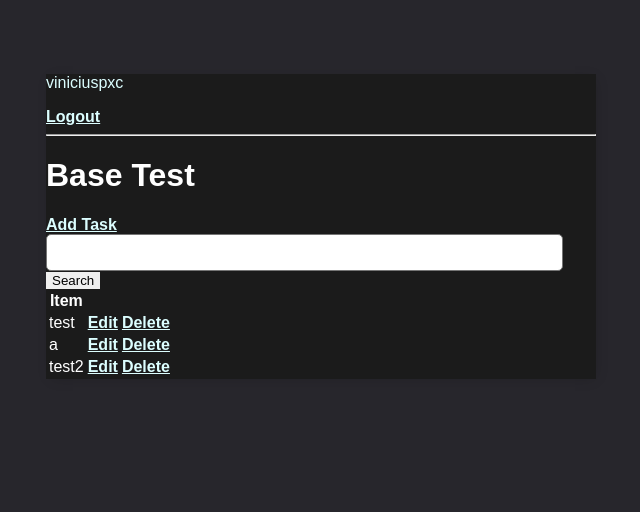
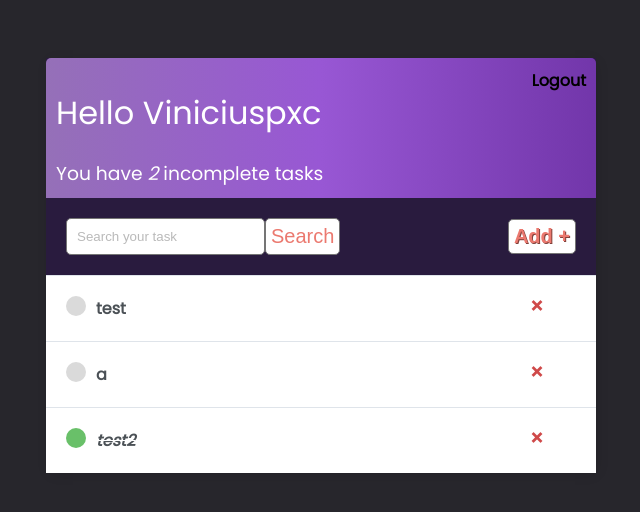
Before and after one commit to viniciuspxc/invest-planner, a Django app: page / in a window 1280 px wide. Shown: the top 512 px of the page, without its empty margins (319-959 px from the left). Run offline with Django 4.2, Linux system fonts and the light colour scheme; a user stored in the database is signed in; data comes from the database, SQL or seed files in the repository; both versions use the stored data as it was after the commit.

Commit message:
test custom views

```diff
--- a/invest_planner/base/templates/base/main.html
+++ b/invest_planner/base/templates/base/main.html
@@ -11,15 +11,16 @@
     <meta name="description" content="">
     <meta name="viewport" content="width=device-width, initial-scale=1">
 
-    <link rel="preconnect" href="https://fonts.gstatic.com">
-    <link href="https://fonts.googleapis.com/css2?family=Nunito:wght@200&display=swap" rel="stylesheet">
+    <link rel="preconnect" href="https://fonts.googleapis.com">
+    <link rel="preconnect" href="https://fonts.gstatic.com" crossorigin>
+    <link href="https://fonts.googleapis.com/css2?family=Poppins&display=swap" rel="stylesheet">
 
     <style>
         body {
             background-color: #27262c;
             font-family: "Poppins", sans-serif;
-            /* font-weight: 400; */
-            /* font-style: normal; */
+            font-weight: 300;
+            font-style: normal;
             padding-top: 50px;
             color: #ffffff;
         }
@@ -32,6 +33,8 @@
         h6
          {
             font-family: "Poppins", sans-serif;
+            font-weight: 300;
+            font-style: normal;
         }
 
         a,
@@ -46,7 +49,7 @@
         .container {
             max-width: 550px;
             margin: auto;
-            background-color: #1b1b1b;
+            background-color: #2d0c576e;
             -webkit-box-shadow: 2px 2px 13px -4px rgba(0, 0, 0, 0.21);
             box-shadow: 2px 2px 13px -4px rgba(0, 0, 0, 0.21);
         }
@@ -62,11 +65,11 @@
             color: #fff;
             padding: 10px;
             border-radius: 5px 5px 0 0;
-            background: linear-gradient(90deg, #EEA390 0%, #EB796F 43%, #EB796F 100%);
+            background: linear-gradient(90deg, #9570b8 0%, #9857d4 50%, #7236aa 100%);
         }
 
         .header-bar a {
-            color: rgb(247, 247, 247);
+            color: rgb(0, 0, 0);
             text-decoration: none;
         }
 
@@ -136,7 +139,7 @@
 
         .dropArea {
             background-color: #f1f2f6;
-            color: black;
+            color: rgb(78, 78, 78);
             border: #ced6e0 1px solid;
         }
 
@@ -148,7 +151,7 @@
         #add-link {
             color: #EB796F;
             text-decoration: none;
-            font-size: 42px;
+            /* font-size: 40px; */
             text-shadow: 1px 1px #81413b;
         }
 
@@ -188,8 +191,8 @@
             border: 1px solid #757575;
             background-color: #FFF;
             color: #EB796F;
-            padding: 10px;
-            font-size: 14px;
+            padding: 5px;
+            font-size: 20px;
             border-radius: 5px;
             cursor: pointer;
             text-decoration: none;
--- a/invest_planner/base/templates/base/task_list.html
+++ b/invest_planner/base/templates/base/task_list.html
@@ -1,38 +1,79 @@
-{% extends 'base/main.html' %}
-{% block content %}
+{% extends 'base/main.html' %} {% block content %}
 
-{% if request.user.is_authenticated %}
-<p>{{request.user}}</p>
-<a href="{% url 'logout' %}">Logout</a>
-{% else %}
-<a href="{% url 'login' %}">Login</a>
-{% endif %}
+<script src="https://cdn.jsdelivr.net/npm/sortablejs@latest/Sortable.min.js"></script>
+<div class="header-bar">
+    <div>
+        <h1>Hello {{request.user|title}}</h1>
+        <h3 style="margin:0">You have <i>{{count}}</i> incomplete task{{ count|pluralize:"s" }}</h3>
+    </div>
+
+    {% if request.user.is_authenticated %}
+    <a href="{% url 'logout' %}">Logout</a> {% else %}
+    <a href="{% url 'login' %}">Login</a> {% endif %}
+</div>
 
 
-<hr>
-<h1>Base Test {{color}}</h1>
-<a href="{% url 'task-create' %}"> Add Task</a>
+<div id="search-add-wrapper">
+    <form method="GET" style="display: flex;">
+        <input type='text' name='search_box' placeholder="Search your task" value="{{search_input}}">
+        <input class="button" type="submit" value='Search'>
+    </form>
+    {% if tasks|length > 0 %}
+    <button class="button"><a id="add-link" href="{% url 'task-create' %}">Add &#x2b;</a></button>
+    {% endif %}
+</div>
 
-<form method="get">
-    <input type="text" name="search_box" value="{{search_input}}">
-    <input type="submit" value="Search">
-</form>
 
-<table>
-    <tr>
-        <th>Item</th>
-        <th></th>
-    </tr>
+<div id="tasklist" class="task-items-wrapper">
     {% for task in tasks %}
-    <tr>
-        <td>{{task.title}}</td>
-        <!-- <td><a href="{% url 'task' task.id %}">View</a></td> -->
-        <td><a href="{% url 'task-update' task.id %}">Edit</a></td>
-        <td><a href="{% url 'task-delete' task.id %}">Delete</a></td>
-    </tr>
+    <div class="task-wrapper" data-position="{{task.pk}}">
+        <div class="task-title">
+            {% if task.complete %}
+            <div class="task-complete-icon"></div>
+            <i><s><a href="{% url 'task-update' task.id %}">{{task}}</a></s></i> {% else %}
+            <div class="task-incomplete-icon"></div>
+            <a href="{% url 'task-update' task.id %}">{{task}}</a> {% endif %}
+        </div>
+        <div class="task-controls">
+            <a class="delete-link" href="{% url 'task-delete' task.id %}">&#215;</a>
+            <span class="handle">&nbsp;&#10247;</span>
+        </div>
+    </div>
+
     {% empty %}
-    <h3>No items in list</h3>
+    {% if tasks|length == 0 %}
+        <div style="text-align: center; padding-bottom: 10px; line-height: 1em;">
+            <h3>No new tasks are created.</h3>
+            <h3>Create a <a style="text-decoration: none; color: #e53935;" href="{% url 'task-create' %}">New task</a> ! </h3>
+        </div>
+    {% endif %}
     {% endfor %}
-</table>
+</div>
+
+<script>
+    var taskList = document.getElementById("tasklist");
+    var reorderForm = document.getElementById("reorderForm");
+    var positionInput = document.getElementById("positionInput");
+
+    let sortable = Sortable.create(taskList, {
+        handle: '.handle',
+        ghostClass: 'dropArea',
+        chosenClass: 'selectedTask',
+
+    });
+
+    function reordering() {
+        const rows = document.getElementsByClassName("task-wrapper");
+        let pos = [];
+        for (let row of rows) {
+            pos.push(row.dataset.position);
+        }
+        console.log(pos.join(","))
+        positionInput.value = pos.join(',');
+        reorderForm.submit();
+    }
+
+    document.ondrop = reordering
+</script>
 
 {% endblock content %}
--- a/invest_planner/base/urls.py
+++ b/invest_planner/base/urls.py
@@ -1,4 +1,4 @@
-from django.urls import path
+from django.urls import path, include
 from . import views
 from .views import TaskList, TaskDetail, TaskCreate, Taskupdate, DeleteView, CustomLoginView, RegisterPage
 from django.contrib.auth.views import LogoutView
@@ -14,4 +14,7 @@ urlpatterns = [
     path('task-create/', TaskCreate.as_view(), name='task-create'),
     path('task-update/<int:pk>/', Taskupdate.as_view(), name='task-update'),
     path('task-delete/<int:pk>/', DeleteView.as_view(), name='task-delete'),
+
+    # Login url
+    path('accounts/', include('django.contrib.auth.urls')),
 ]
```
Also changed, not shown: invest_planner/base/templates/base/login.html (+11 -7 lines), invest_planner/base/templates/base/register.html (+22 -7 lines), invest_planner/base/templates/base/task_confirm_delete.html (+15 -6 lines), invest_planner/base/templates/base/task_form.html (+15 -7 lines), invest_planner/db.sqlite3.
